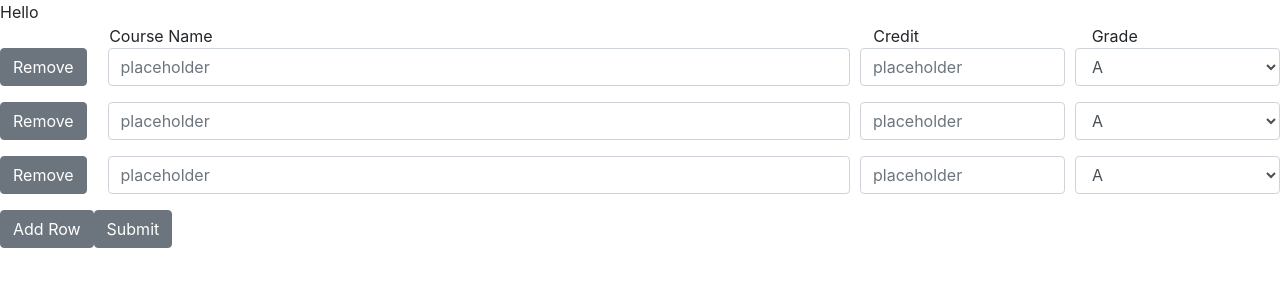
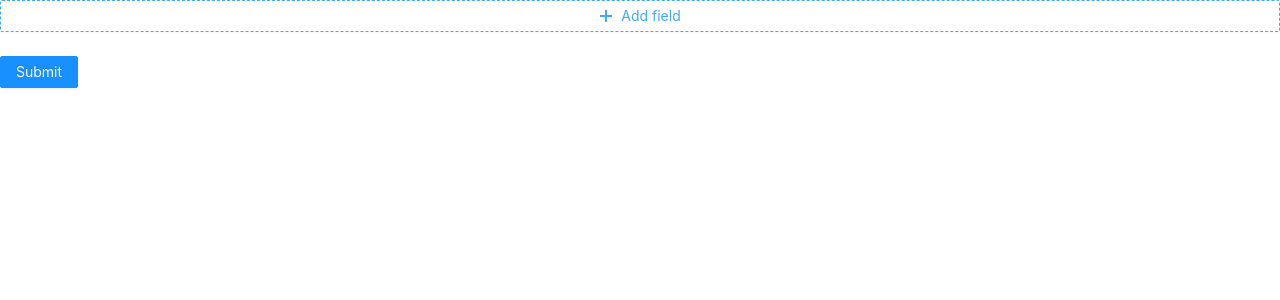
Before and after one commit to Okamon0427/gpa-calculator, a React (Create React App) app: page / in a window 1280 px wide. Shown: the top 300 px of the page. Built offline with nearby package versions, Linux system fonts and the light colour scheme.

Commit message:
Add Antd

```diff
--- a/package.json
+++ b/package.json
@@ -10,11 +10,10 @@
     "@types/node": "^12.0.0",
     "@types/react": "^17.0.2",
     "@types/react-dom": "^17.0.0",
-    "bootstrap": "^4.6.0",
+    "antd": "^4.13.0",
     "react": "^17.0.1",
     "react-dom": "^17.0.1",
     "react-scripts": "4.0.3",
-    "reactstrap": "^8.9.0",
     "typescript": "^4.1.2",
     "web-vitals": "^1.0.1"
   },
--- a/src/App.tsx
+++ b/src/App.tsx
@@ -1,46 +1,10 @@
-import React, { useState } from 'react';
-import { Button, Col, Form, Row } from 'reactstrap';
+import React from 'react';
 import TermTable from './components/TermTable';
+import 'antd/dist/antd.css'
 
 const App: React.FC = () => {
-  const [array, setArray] = useState<any[]>([...Array(3)]);
-
-  const onSubmit = (e: any): void => {
-    e.preventDefault();
-    console.log('course[0]: ' + e.target.course[0].value);
-    console.log('course[1]: ' + e.target.course[1].value);
-    console.log('course[2]: ' + e.target.course[2].value);
-  };
-
-  const addRow = (): void => {
-    setArray([...array, ...Array(1)]);
-  };
-
-  const removeRow = (index: number): void => {
-    const filteredArray = array.filter((el, i) => {
-      return i !== index;
-    });
-    console.log(filteredArray)
-    setArray([...filteredArray])
-  }
-
   return (
-    <div>
-      Hello
-      <Form onSubmit={onSubmit}>
-        <Row>
-          <Col md={1}></Col>
-          <Col md={7}>Course Name</Col>
-          <Col md={2}>Credit</Col>
-          <Col md={2}>Grade</Col>
-        </Row>
-        {array.map((el: any, i: number) => (
-          <TermTable key={i} index={i} removeRow={removeRow} />
-        ))}
-        <Button type="button" onClick={addRow}>Add Row</Button>
-        <Button type="submit">Submit</Button>
-      </Form>
-    </div>
+    <TermTable />
   );
 }
 
--- a/src/components/TermTable.tsx
+++ b/src/components/TermTable.tsx
@@ -1,38 +1,81 @@
-import { Button, Col, FormGroup, Input, Row } from 'reactstrap';
+import { Form, Input, InputNumber, Button, Select, Space } from 'antd';
+import { MinusCircleOutlined, PlusOutlined } from '@ant-design/icons';
 
-interface Props {
-  removeRow: (key: number) => void;
-  index: number;
-}
+const { Option } = Select;
 
-const TermTable: React.FC<Props> = ({ removeRow, index }) => {
+const TermTable: React.FC = () => {
+  const onFinish = (values: any) => {
+    console.log('Received values of form:', values);
+  };
+
   return (
-    <Row form>
-      <Col md={1}>
-        <Button onClick={() => removeRow(index)}>Remove</Button>
-      </Col>
-      <Col md={7}>
-        <FormGroup>
-          <Input type="text" name="course" id="course" placeholder="placeholder" />
-        </FormGroup>
-      </Col>
-      <Col md={2}>
-        <FormGroup>
-          <Input type="number" name="credit" id="credit" placeholder="placeholder" />
-        </FormGroup>
-      </Col>
-      <Col md={2}>
-        <FormGroup>
-          <Input type="select" name="grade" id="grade">
-            <option>A</option>
-            <option>B</option>
-            <option>C</option>
-            <option>D</option>
-            <option>E</option>
-          </Input>
-        </FormGroup>
-      </Col>
-    </Row>
+    <Form
+      name="dynamic_form_nest_item"
+      onFinish={onFinish}
+      autoComplete="off"
+    >
+      <Form.List name="course_gpa">
+        {(fields, { add, remove }) => (
+          <>
+            {fields.map(field => (
+              <Space
+                key={field.key}
+                style={{ display: 'flex', marginBottom: 8 }}
+                align="baseline"
+              >
+                <Form.Item
+                  {...field}
+                  name={[field.name, 'course']}
+                  fieldKey={[field.fieldKey, 'course']}
+                >
+                  <Input placeholder="Course" />
+                </Form.Item>
+                <Form.Item
+                  {...field}
+                  name={[field.name, 'credit']}
+                  fieldKey={[field.fieldKey, 'credit']}
+                  rules={[{ required: true, message: 'Required' }]}
+                >
+                  <InputNumber placeholder="0" step={0.5} />
+                </Form.Item>
+                <Form.Item
+                  name={[field.name, 'grade']}
+                  fieldKey={[field.fieldKey, 'grade']}
+                  rules={[{ required: true, message: 'Required' }]}
+                >
+                  <Select
+                    placeholder="Select a option"
+                    allowClear
+                  >
+                    <Option value="A">A</Option>
+                    <Option value="B+">B+</Option>
+                    <Option value="B">B</Option>
+                    <Option value="C">C</Option>
+                    <Option value="D">D</Option>
+                  </Select>
+                </Form.Item>
+                <MinusCircleOutlined onClick={() => remove(field.name)} />
+              </Space>
+            ))}
+            <Form.Item>
+              <Button
+                type="dashed"
+                onClick={() => add()}
+                block
+                icon={<PlusOutlined />}
+              >
+                Add field
+              </Button>
+            </Form.Item>
+          </>
+        )}
+      </Form.List>
+      <Form.Item>
+        <Button type="primary" htmlType="submit">
+          Submit
+        </Button>
+      </Form.Item>
+    </Form>
   );
 };
 
--- a/src/index.tsx
+++ b/src/index.tsx
@@ -1,6 +1,5 @@
 import ReactDOM from 'react-dom';
 import App from './App';
-import 'bootstrap/dist/css/bootstrap.css';
 
 ReactDOM.render(
   <App />,
```
Also changed, not shown: 1 other file (tests, documents, lock files or other folders).
